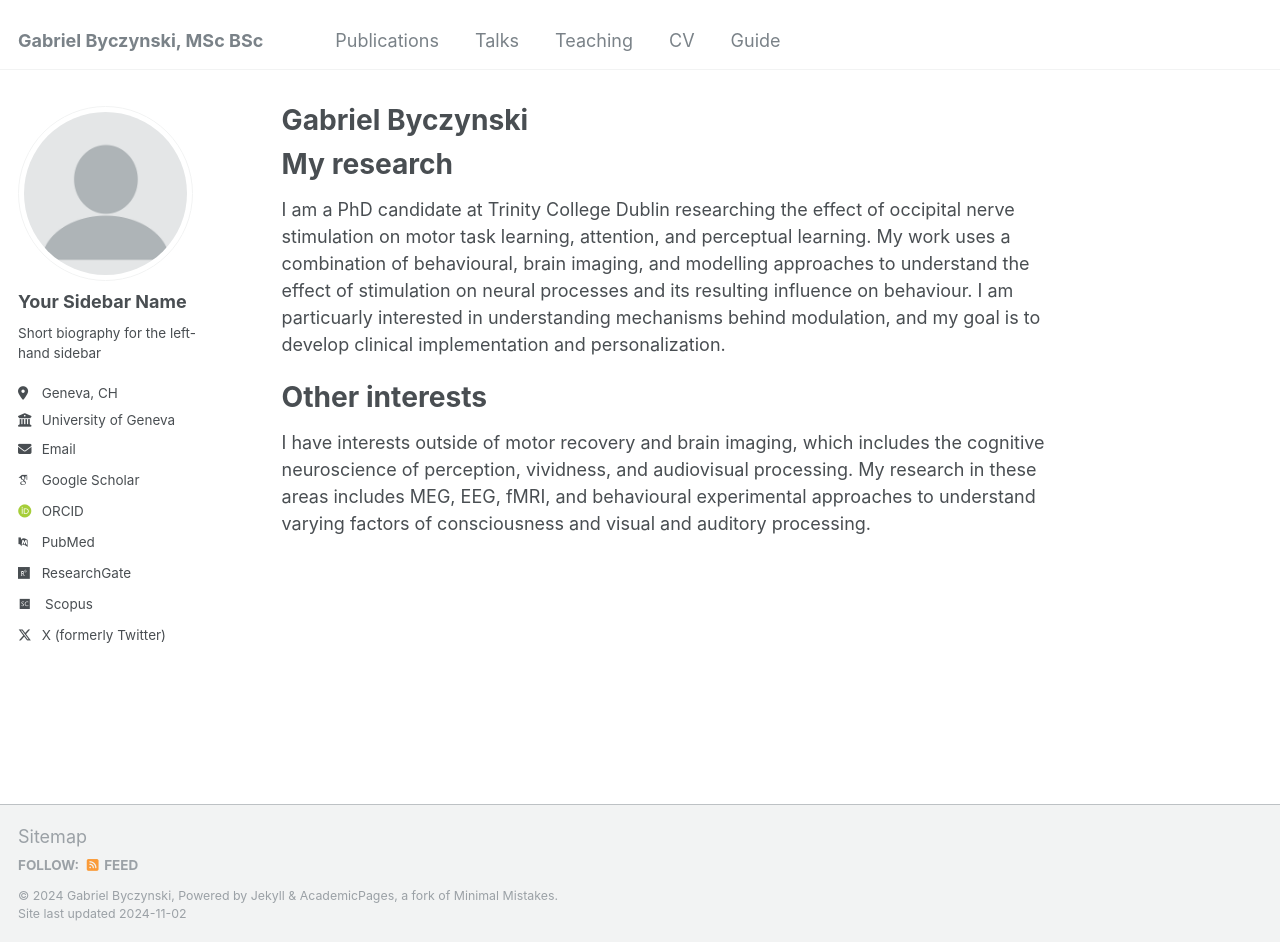
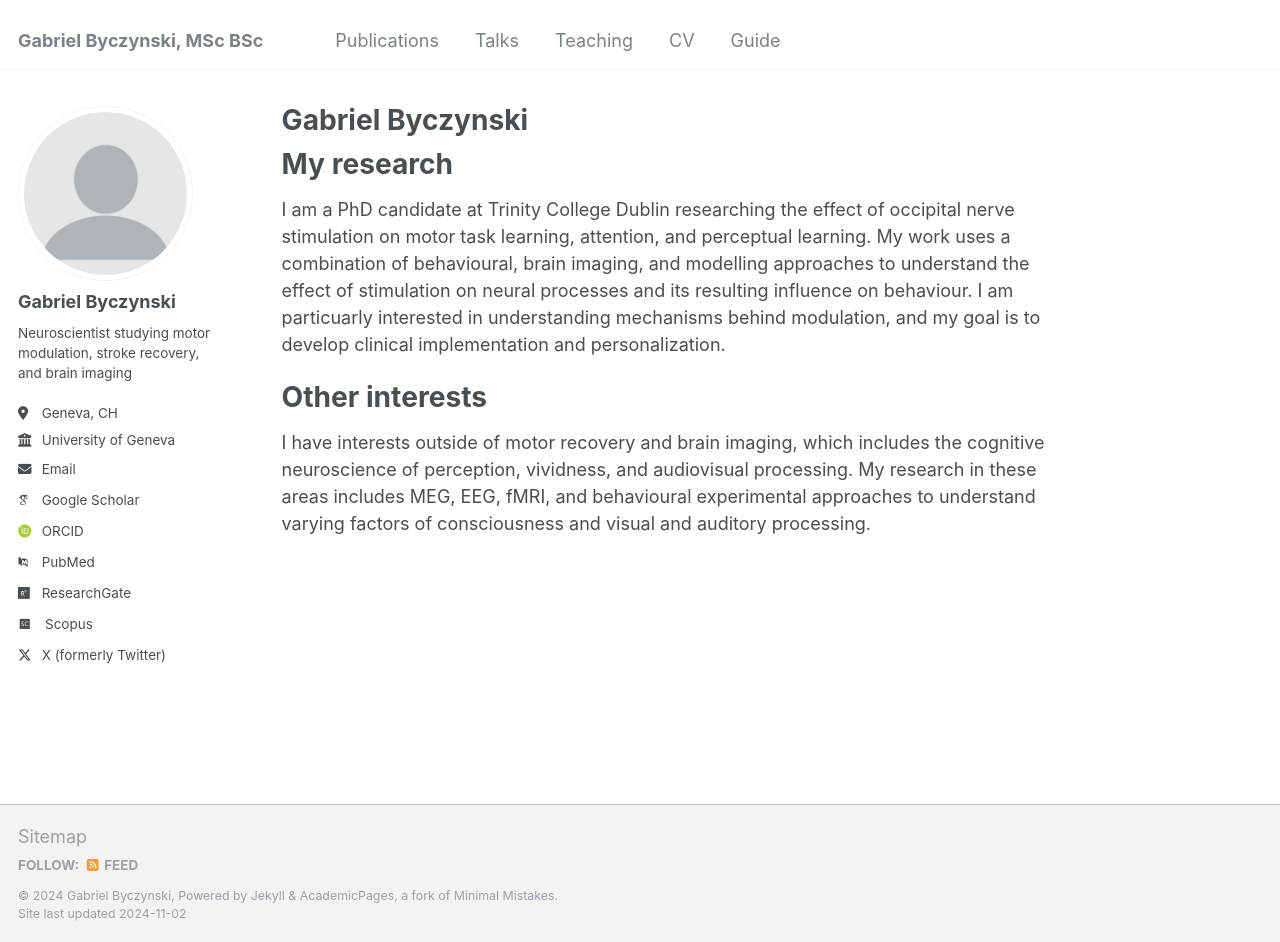
Before and after one commit to gabebyczynski/gabebyczynski.github.io, a Jekyll site: the page built from _pages/about.md, in a window 1280 px wide and 942 px high. Built offline with Jekyll 4.4.1, drawn with Linux system fonts in a browser that asks for light colours; some web fonts are replaced; a file with an impossible date is left out.

Commit message:
Update _config.yml

```diff
--- a/_config.yml
+++ b/_config.yml
@@ -22,9 +22,9 @@ repository               : "academicpages/academicpages.github.io"
 author:
   # Biographic information
   avatar           : "profile.png"
-  name             : "Your Sidebar Name"
+  name             : "Gabriel Byczynski"
   pronouns         : # example: "she/her"
-  bio              : "Short biography for the left-hand sidebar"
+  bio              : "Neuroscientist studying motor modulation, stroke recovery, and brain imaging"
   location         : "Geneva, CH"
   employer         : "University of Geneva"
   uri              : # URL
```
